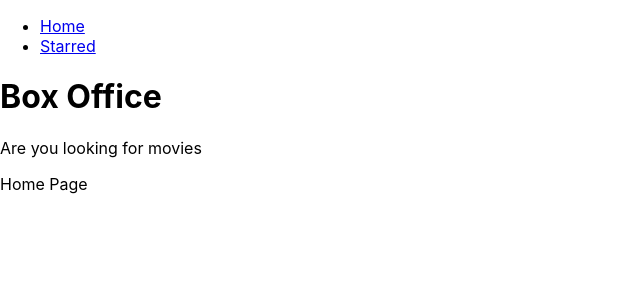
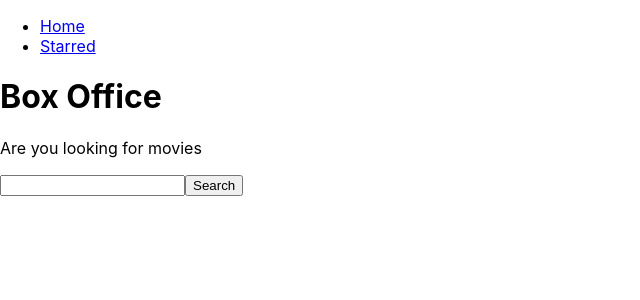
Before and after one commit to Gbirla06/box-office-app, a React (Create React App) app: page / in a window 1280 px wide. Shown: the top 300 px of the page, without its empty margins (0-640 px from the left). Built offline with nearby package versions, Linux system fonts and the light colour scheme.

Commit message:
Added Search button through fetch API

```diff
--- a/src/Pages/Home.jsx
+++ b/src/Pages/Home.jsx
@@ -1,6 +1,26 @@
+import { useState } from "react";
+
 const Home = () =>{
+
+    const [searchStr,setSearchStr] = useState("");
+
+    const onSearchInputChange = (ev) =>{
+        setSearchStr(ev.target.value);
+    };
+
+    // https://api.tvmaze.com/search/shows?q=girls
+    const onSearch = async (ev) =>{
+        ev.preventDefault();
+        const response = await fetch(`https://api.tvmaze.com/search/shows?q=${searchStr}`);
+        const body = await response.json();
+
+        console.log(body);
+    };
     return <div>
-        Home Page
+            <form onSubmit={onSearch}>
+                <input type="text" value={searchStr} onChange={onSearchInputChange} />
+                <button type="submit">Search</button>
+            </form>
         </div>
 };
 export default Home;
```
